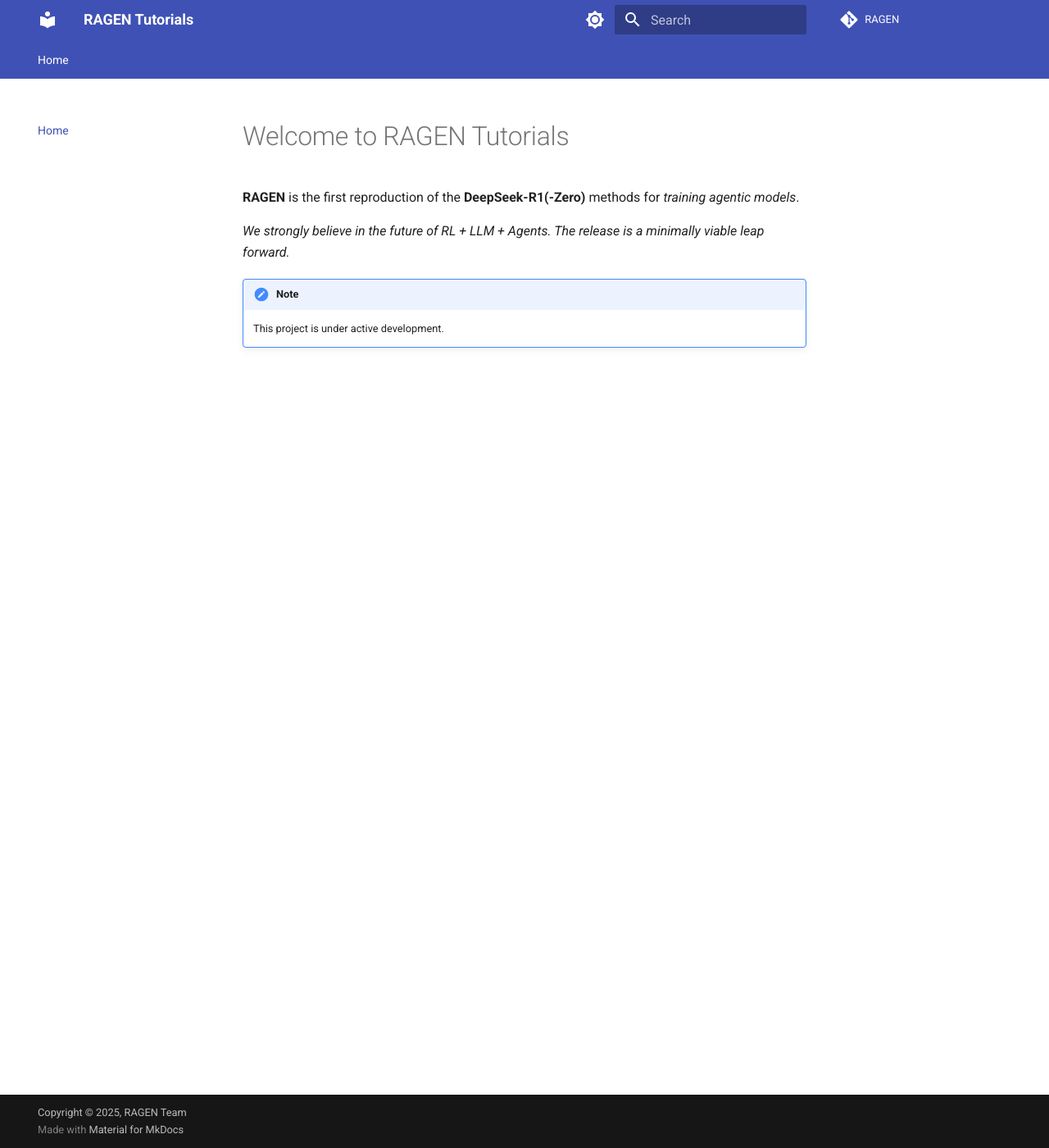
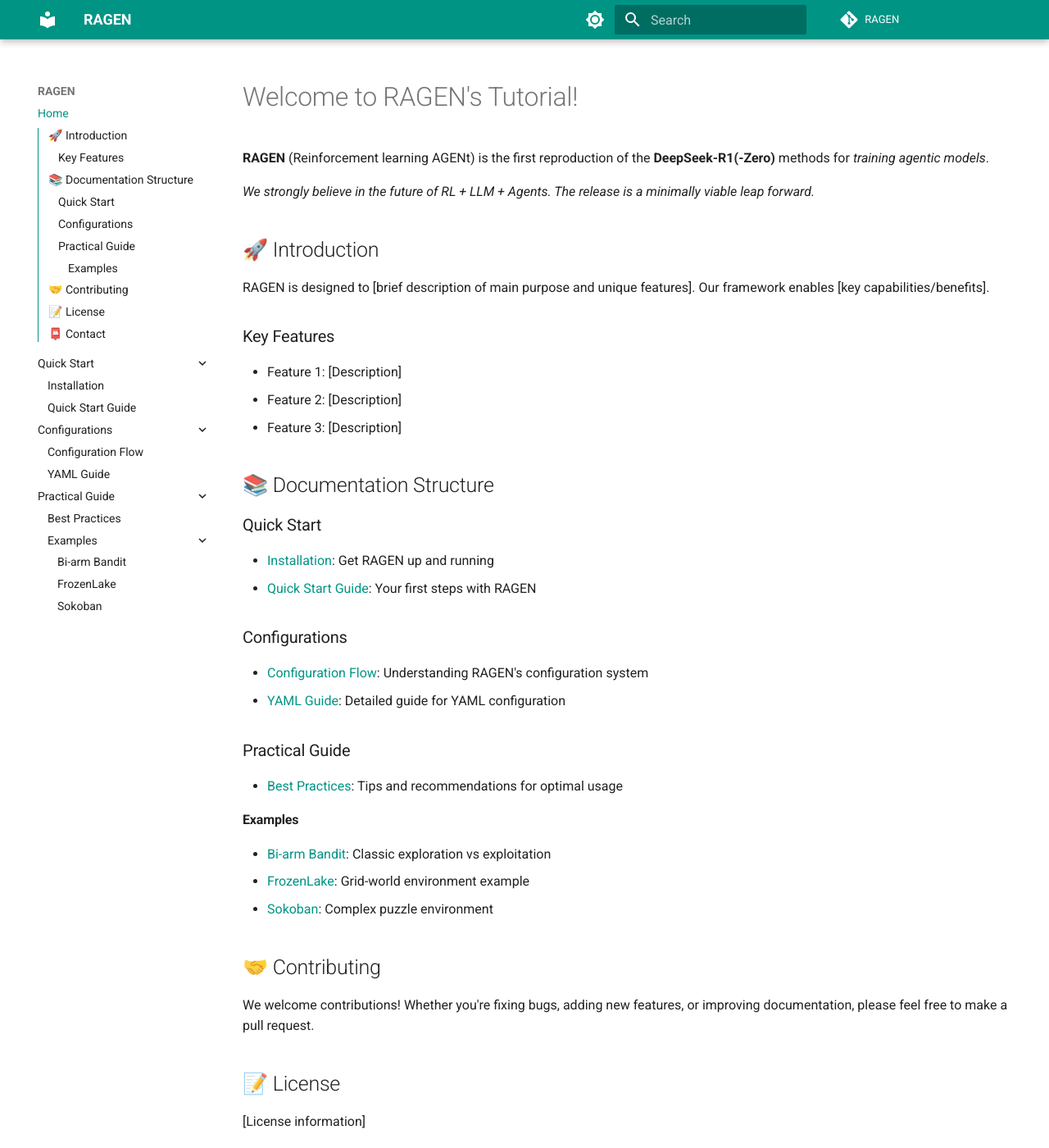
Before and after one commit to QinengWang-Aiden/RAGEN-Doc, an MkDocs documentation site: the page built from docs/index.md, in a window 1280 px wide and 1400 px high. Shown: the whole window at 82% size. Built offline with MkDocs 1.6.1 and Material for MkDocs 9.7.7, drawn with Linux system fonts in a browser that asks for light colours; comment, search, counter and statistics services are not loaded; some of the changed text lies outside the part shown.

Commit message:
update file structure

```diff
--- a/docs/index.md
+++ b/docs/index.md
@@ -1,9 +1,49 @@
-# Welcome to RAGEN Tutorials
+# Welcome to RAGEN's Tutorial!
 
-**RAGEN** is the first reproduction of the **DeepSeek-R1(-Zero)** methods for *training agentic models*.
+**RAGEN** (Reinforcement learning AGENt) is the first reproduction of the **DeepSeek-R1(-Zero)** methods for *training agentic models*.
 
 *We strongly believe in the future of RL + LLM + Agents. The release is a minimally viable leap forward.*
 
-!!! note
+## 🚀 Introduction
 
-    This project is under active development.
+RAGEN is designed to [brief description of main purpose and unique features]. Our framework enables [key capabilities/benefits].
+
+### Key Features
+
+- Feature 1: [Description]
+- Feature 2: [Description]
+- Feature 3: [Description]
+
+## 📚 Documentation Structure
+
+### Quick Start
+- [Installation](quickstart/installation.md): Get RAGEN up and running
+- [Quick Start Guide](quickstart/quick_start.md): Your first steps with RAGEN
+
+### Configurations
+- [Configuration Flow](configurations/config_flow.md): Understanding RAGEN's configuration system
+- [YAML Guide](configurations/yaml_guide.md): Detailed guide for YAML configuration
+
+### Practical Guide
+- [Best Practices](practical_guide/best_practices.md): Tips and recommendations for optimal usage
+
+#### Examples
+- [Bi-arm Bandit](practical_guide/examples/bi_arm_bandit.md): Classic exploration vs exploitation
+- [FrozenLake](practical_guide/examples/frozenlake.md): Grid-world environment example
+- [Sokoban](practical_guide/examples/sokoban.md): Complex puzzle environment
+
+## 🤝 Contributing
+
+We welcome contributions! Whether you're fixing bugs, adding new features, or improving documentation, please feel free to make a pull request.
+
+## 📝 License
+
+[License information]
+
+## 📮 Contact
+
+[Contact information]
+
+---
+
+> Ready to get started? Head over to our [Installation Guide](quickstart/installation.md)!
--- a/mkdocs.yml
+++ b/mkdocs.yml
@@ -1,34 +1,48 @@
-site_name: RAGEN Tutorials
+site_name: RAGEN
 site_url: https://ragen-tutorial.readthedocs.io/
 copyright: Copyright © 2025, RAGEN Team
+
 # Theme Configuration
 theme:
   name: material
   features:
     - navigation.instant
     - navigation.tracking
-    - navigation.tabs
-    - navigation.sections
+    - navigation.expand
+    # - navigation.sections
     - toc.follow
     - search.suggest
     - search.highlight
+    - toc.integrate
+    - content.code.copy
   palette:
     - scheme: default
-      primary: indigo
-      accent: indigo
+      primary: teal
+      accent: pink
       toggle:
         icon: material/brightness-7
         name: Switch to dark mode
     - scheme: slate
-      primary: indigo
-      accent: indigo
+      primary: teal
+      accent: pink
       toggle:
         icon: material/brightness-4
         name: Switch to light mode
 
 nav:
- - Home: index.md
-#  - Getting Started: usage.md
+  - Home: index.md
+  - Quick Start:
+    - Installation: quickstart/installation.md
+    - Quick Start Guide: quickstart/quick_start.md
+  - Configurations:
+    - Configuration Flow: configurations/config_flow.md
+    - YAML Guide: configurations/yaml_guide.md
+  - Practical Guide:
+    - Best Practices: practical_guide/best_practices.md
+    - Examples:
+      - Bi-arm Bandit: practical_guide/examples/bi_arm_bandit.md
+      - FrozenLake: practical_guide/examples/frozenlake.md
+      - Sokoban: practical_guide/examples/sokoban.md
 
 # Plugin Configuration
 plugins:
@@ -63,7 +77,6 @@ markdown_extensions:
   - pymdownx.tasklist:
       custom_checkbox: true
 
-# # Additional Configuration
-repo_url: "https://github.com/ZihanWang314/RAGEN"  # Set to repository URL if you have a GitHub repository
-repo_name: RAGEN  # Set display name if repo_url is set
-# version: 0.1.0
+# Additional Configuration
+repo_url: "https://github.com/ZihanWang314/RAGEN"
+repo_name: RAGEN
```
Also changed, not shown: docs/configurations/config_flow.md (added), docs/configurations/yaml_guide.md (added), docs/practical_guide/best_practices.md (added), docs/practical_guide/examples/bi_arm_bandit.md (added), docs/practical_guide/examples/frozenlake.md (added), docs/practical_guide/examples/sokoban.md (added), docs/quickstart/installation.md (added), docs/quickstart/quick_start.md (added).
